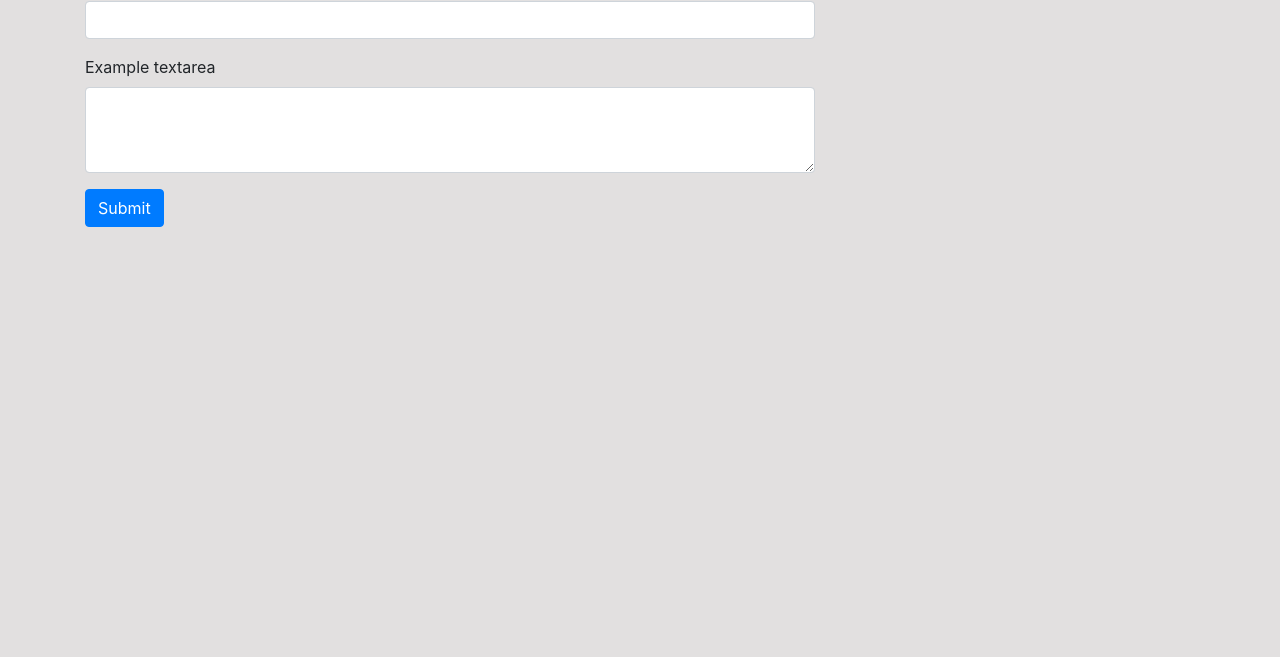
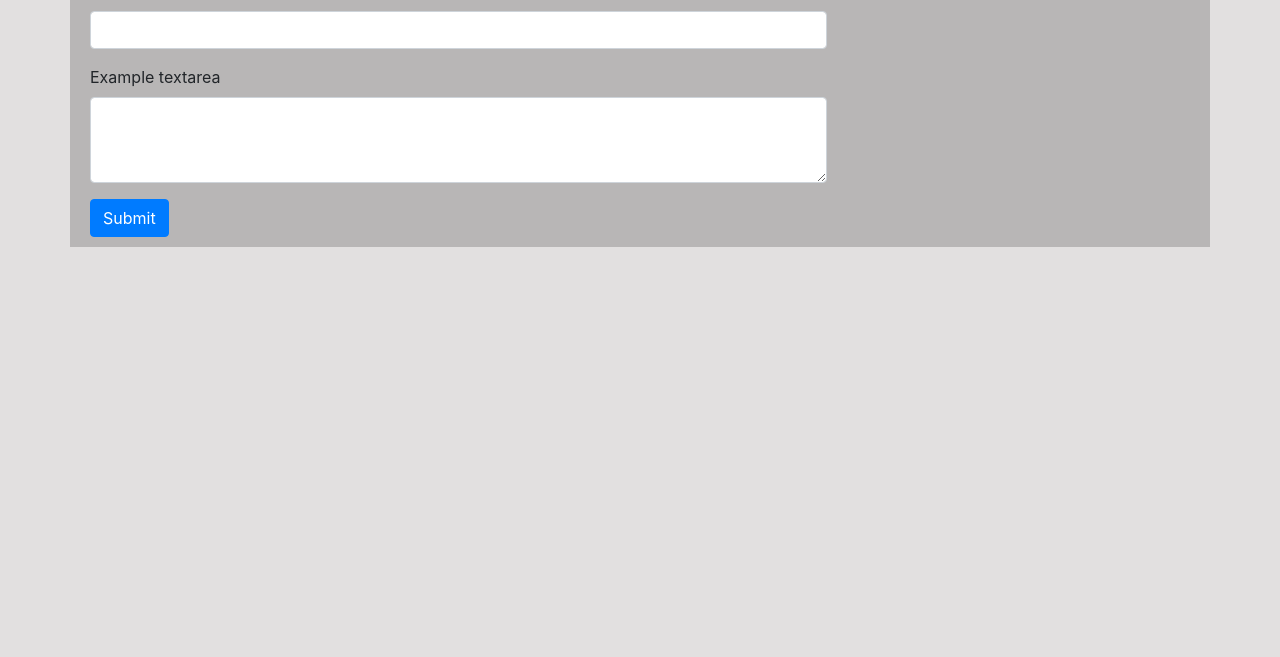
Before and after one commit to heigertd/responsive-portfolio, a plain HTML site: page contact.html in a window 1280 px wide. Shown: the part 143-800 px from the top of the page. Drawn offline with nearby package versions, Linux system fonts and the light colour scheme.

```diff
--- a/contact.html
+++ b/contact.html
@@ -28,7 +28,7 @@
     </div>
   </nav>
 
-  <div class="container">
+  <div class="container light-grey padding-left">
       <div class="row">
           <div class="col-md-12">
               <h1>Contact Me</h1>
--- a/style.css
+++ b/style.css
@@ -14,6 +14,10 @@ body{
 .overflow{
     overflow: scroll;
     height: 75vh
+}
+
+.padding-left{
+  padding-left: 20px;
 }
 
 .text-center{
```
Also changed, not shown: index.html (+1 -1 lines).
